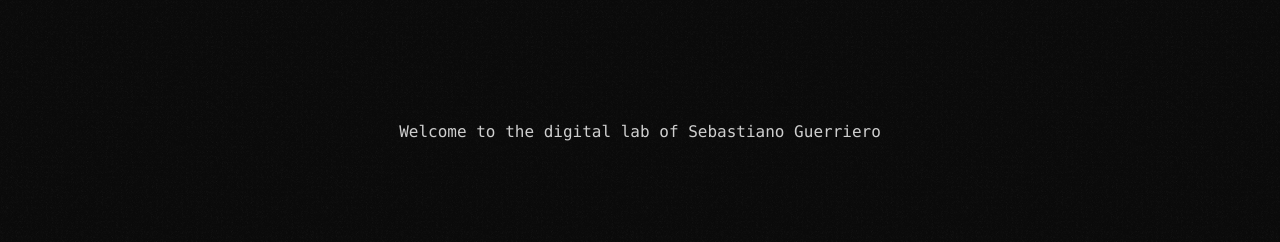
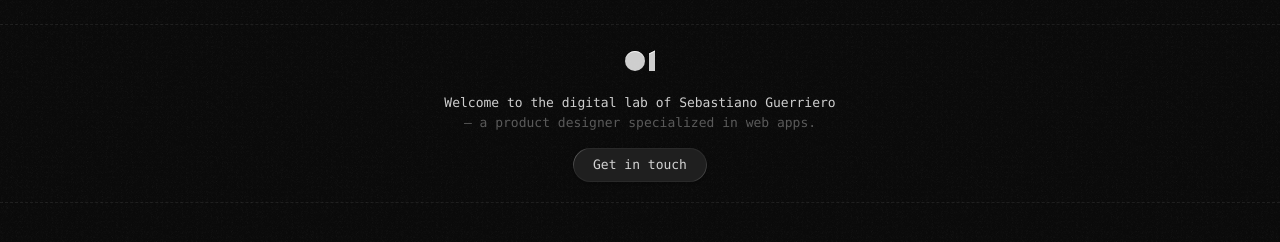
Before and after one commit to sebastiano-guerriero/lab01, a website: page index.html in a window 1280 px wide. Drawn offline with nearby package versions, Linux system fonts and the light colour scheme; files that its build step writes are made by us from their sources.

Commit message:
Update index.html structure and enhance header with new styles

```diff
--- a/index.html
+++ b/index.html
@@ -1,24 +1,47 @@
 <!DOCTYPE html>
 <html lang="en">
 <head>
-    <meta charset="UTF-8">
-    <meta name="viewport" content="width=device-width, initial-scale=1.0">
-    <title>My Portfolio</title>
-    <link href="./dist/output.css?v=1" rel="stylesheet">
+  <meta charset="UTF-8">
+  <meta name="viewport" content="width=device-width, initial-scale=1.0">
+  <title>Lab01 - Welcome to the digital lab of Sebastiano Guerriero</title>
+  <link href="./dist/output.css?v=1" rel="stylesheet">
 </head>
-<body class="bg-[#0A0A0A] text-[white]/80 antialiased font-mono font-[500]">
-  <main class="relative z-[2]">
-    <h1 class="text-center mt-22 pt-8">
-      Welcome to the digital lab of Sebastiano Guerriero
-    </h1>
+<body class="bg-[#0A0A0A] text-[white]/80 antialiased font-mono font-[500] text-[0.8125rem]">
+  <main class="relative z-[2] grid grid-cols-[24px_1fr_24px]">
+    <header class="mt-[24px] col-span-full grid grid-cols-subgrid border-y border-dashed border-white/[.08]">
+      <div class="col-start-2 flex flex-col items-center gap-4 py-5">
+        <a href="#0" class="rounded-md focus-visible:outline-[1.5px] focus-visible:outline-offset-[3px] focus-visible:outline-white/[.8]">
+          <svg width="32" height="32" viewBox="0 0 32 32" fill="none">
+            <title>Back to top</title>
+            <path d="M25 8.5L31 5.5V26H25V8.5Z" fill="white" fill-opacity="0.8"/>
+            <path fill-rule="evenodd" clip-rule="evenodd" d="M31 5.5L25 8.5V9.5L31 6.5V5.5Z" fill="white" fill-opacity="0.8"/>
+            <circle cx="11" cy="16" r="10" fill="white" fill-opacity="0.8"/>
+            <path fill-rule="evenodd" clip-rule="evenodd" d="M20.9877 16.5C20.9959 16.3344 21 16.1677 21 16C21 10.4772 16.5228 6 11 6C5.47715 6 1 10.4772 1 16C1 16.1677 1.00413 16.3344 1.01228 16.5C1.2728 11.2094 5.64481 7 11 7C16.3552 7 20.7272 11.2094 20.9877 16.5Z" fill="white" fill-opacity="0.8"/>
+          </svg>
+        </a>
+
+        <h1 class="text-balance text-center selection:bg-white/80 selection:text-[#0A0A0A]">Welcome to the digital lab of Sebastiano Guerriero <span class="opacity-40 sm:block">— a product designer specialized in web apps.</span></h1>
+
+        <a class="
+          relative h-[34px] bg-[#1F1F1F] ring-1 ring-white/[0.05] ring-inset rounded-full inline-flex place-items-center px-5 whitespace-nowrap shadow-sm transition select-none
+          after:absolute after:inset-0 after:pointer-events-none after:rounded-[inherit] after:[background:linear-gradient(120deg,hsl(0_0%_100%/.4),hsl(0_0%_100%/0)_10%,hsl(0_0%_100%/0)_90%,hsl(0_0%_100%/0.25))_border-box] after:border after:border-transparent after:mask-gradient
+          hover:ring-white/[0.1] hover:bg-[#242424]
+          focus-visible:outline-[1.5px] focus-visible:outline-offset-[3px] focus-visible:outline-white/[.8]
+          active:translate-y-px" href="mailto:se.guerriero@gmail.com">Get in touch</a>
+      </div>
+    </header>
+
+    <div>
+
+    </div>
   </main>
 
-  <div data-name="noise-bg" class="absolute inset-0 z-[1] pointer-events-none [filter:url(#noise-bg-fx)_grayscale(100%)] opacity-10" aria-hidden="true">
+  <figure data-name="noise-bg" class="absolute inset-0 z-[1] pointer-events-none [filter:url(#noise-bg-fx)_grayscale(100%)] opacity-10" aria-hidden="true">
     <svg>
       <filter id="noise-bg-fx">
         <feTurbulence baseFrequency="0.8" />
       </filter>
     </svg>
-  </div>
+  </figure>
 </body>
 </html>
--- a/src/input.css
+++ b/src/input.css
@@ -20,3 +20,15 @@
   --font-family-sans: Geist, ui-sans-serif, system-ui, sans-serif;
   --font-family-mono: 'Geist Mono', ui-monospace, SFMono-Regular, Menlo, Monaco, Consolas, 'Liberation Mono', 'Courier New', monospace;
 }
+
+@layer utilities {
+  .after\:mask-gradient::after {
+    mask: linear-gradient(black, black) padding-box, linear-gradient(black, black);
+    mask-composite: exclude;
+  }
+
+  /* .focus-ring {
+    outline: 2px solid transparent;
+    outline-offset: 2px;
+  } */
+}
```
